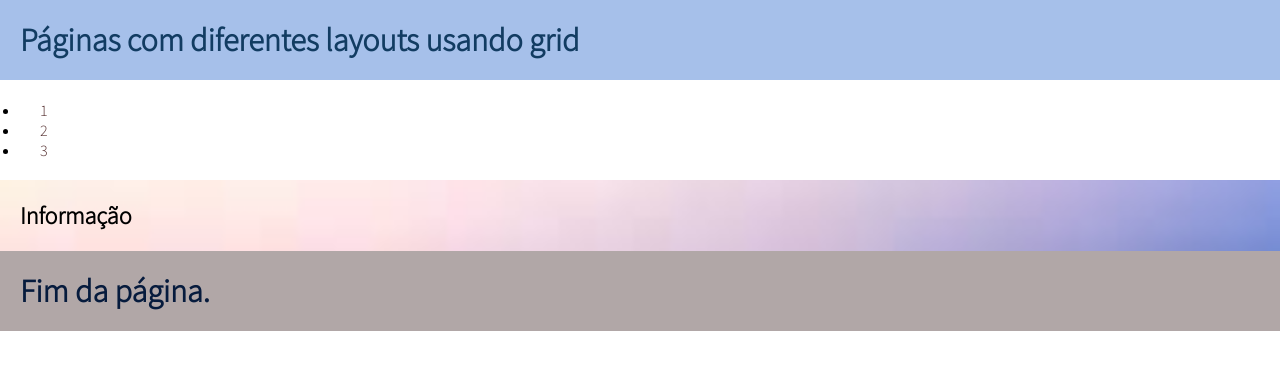
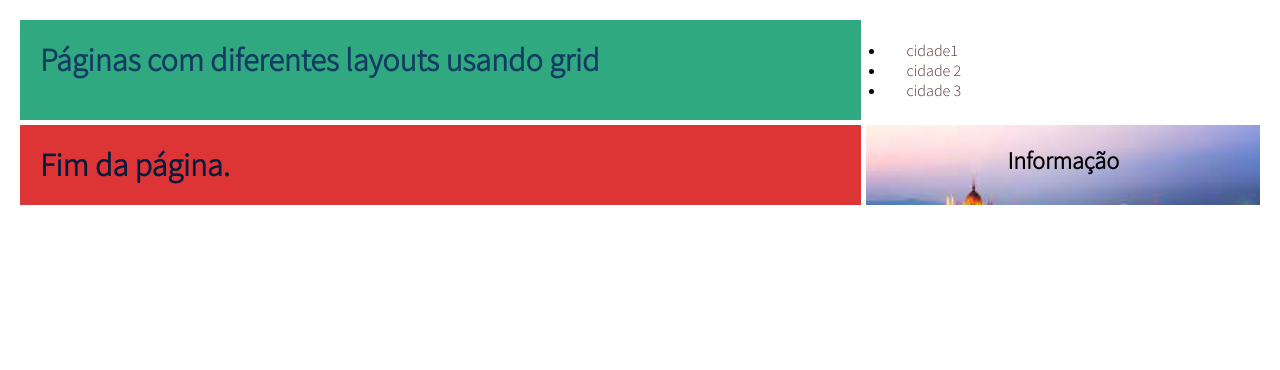
Before and after one commit to beatrizneves22103215/pw-labs1, a plain HTML site: page lab3/grid copy.html in a window 1280 px wide. Drawn offline with Linux system fonts and the light colour scheme.

Commit message:
Add files via upload
novo

```diff
--- a/lab3/grid copy.html
+++ b/lab3/grid copy.html
@@ -9,9 +9,30 @@
     <link rel="preconnect" href="https://fonts.googleapis.com">
     <link rel="preconnect" href="https://fonts.gstatic.com" crossorigin>
     <link href="https://fonts.googleapis.com/css2?family=Poppins:wght@300;400&family=Source+Sans+Pro:wght@300&display=swap" rel="stylesheet">
+    <style>
+       .item3{
+        text-align: center;
+       }
+       .header2{
+        background-color: rgb(48, 168, 128);
+       }
+       .footer{
+        background-color: rgb(221, 53, 53);
+       }
+       .grid2{
+       display: grid;
+      grid-template-columns: 1fr 1fr fr;
+       gap: 5px;
+       padding: 20px;
+
+     }
+
+
+    </style>
 </head>
 <body>
 
+    <div class="grid2">
 
     <header class="header2">
         <h1>Páginas com diferentes layouts usando grid</h1>
@@ -20,9 +41,9 @@
 
     <nav class="nav1">
         <ul>
-            <li><a href="#"> 1</a></li>
-            <li><a href="#"> 2</a></li>
-            <li><a href="#">3</a></li>
+            <li><a href="#"> cidade1</a></li>
+            <li><a href="#"> cidade 2</a></li>
+            <li><a href="#">cidade 3</a></li>
           </ul>
 
     </nav>
@@ -45,7 +66,7 @@
         <h1>Fim da página.</h1>
     </footer>
 
-
+   </div>
 
 
 
```
Also changed, not shown: lab3/grid copy 2.html (+23 -0 lines), lab3/grid copy 3.html (+22 -2 lines), lab3/grid copy 4.html (+23 -1 lines), lab3/grid copy 5.html (+23 -2 lines), lab3/grid copy 6.html (+21 -1 lines), lab3/grid.html (+2 -0 lines), lab3/index.html (+2 -1 lines).
